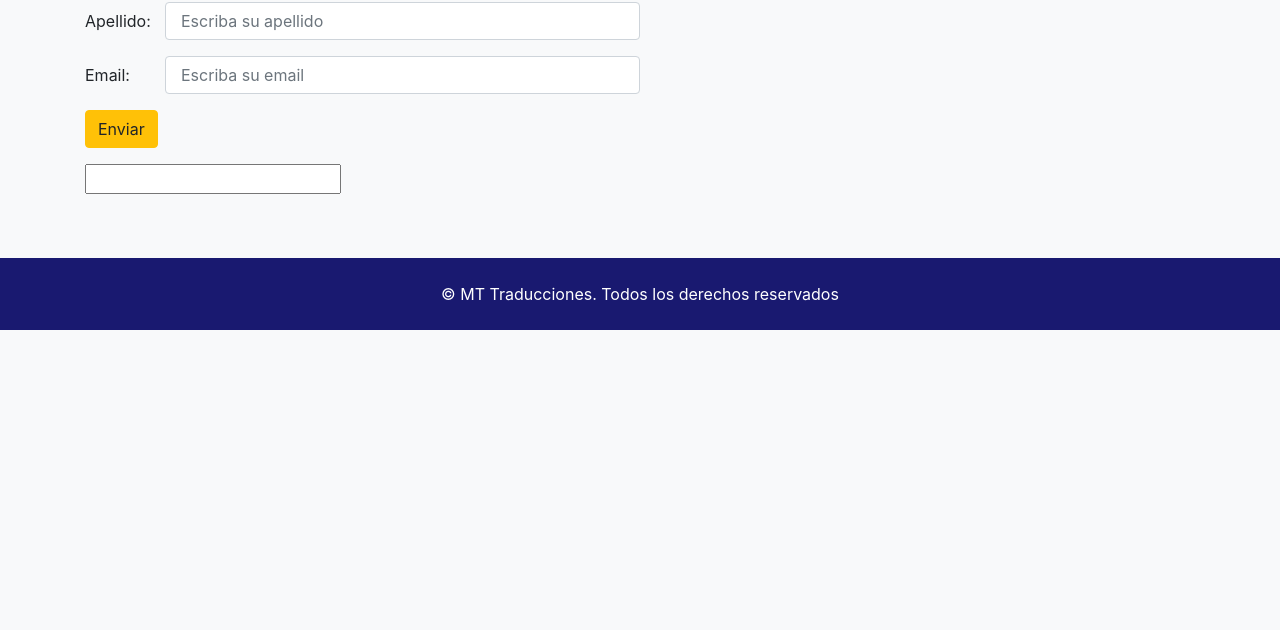
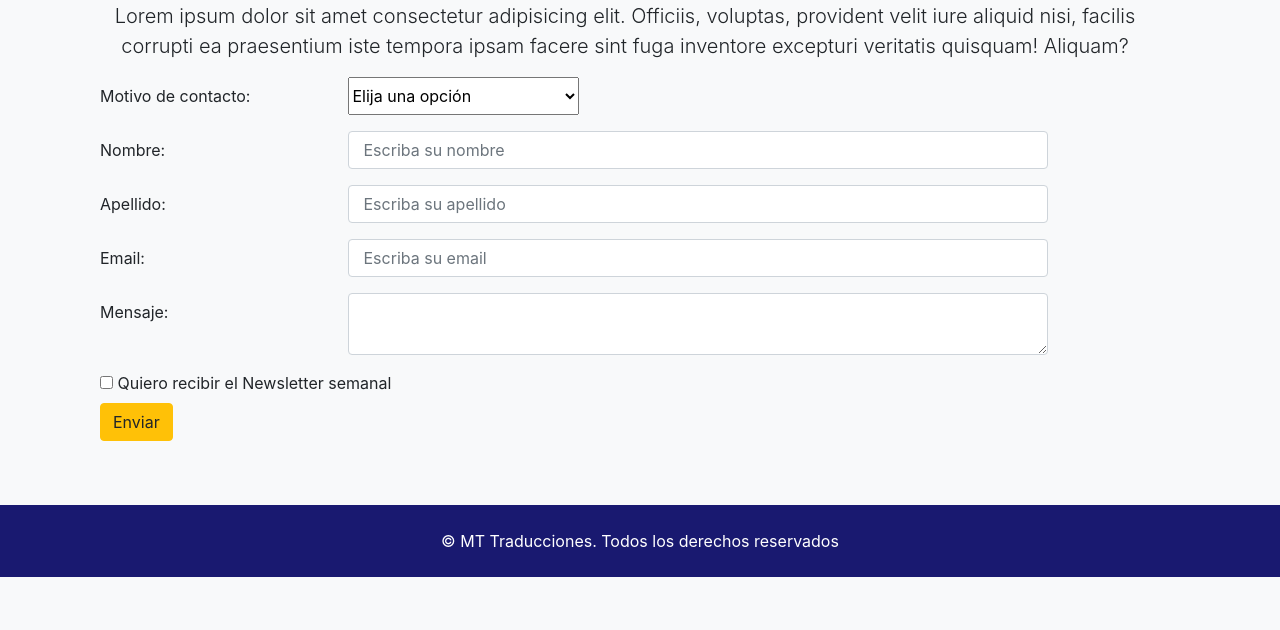
Before and after one commit to fede230298/ProyectoDW, a website: page pages/contacto.html in a window 1280 px wide. Shown: the part 170-800 px from the top of the page. Drawn offline with nearby package versions, Linux system fonts and the light colour scheme.

Commit message:
Agregando página Contacto

```diff
--- a/index.html
+++ b/index.html
@@ -8,6 +8,7 @@
     <meta http-equiv="X-UA-Compatible" content="IE=edge">
     <title>Document</title>
     <link rel="stylesheet" href="./css/main.css">
+    <link rel="icon" type="image/x-icon" href="./img/MT_Linguam.jpg">
 </head>
 <body class="bg-light">
 
@@ -149,6 +150,9 @@
     &#169; MT Traducciones. Todos los derechos reservados
   </footer>
 
+  <script src="https://code.jquery.com/jquery-3.2.1.slim.min.js" integrity="sha384-KJ3o2DKtIkvYIK3UENzmM7KCkRr/rE9/Qpg6aAZGJwFDMVNA/GpGFF93hXpG5KkN" crossorigin="anonymous"></script>
+  <script src="https://cdn.jsdelivr.net/npm/popper.js@1.12.9/dist/umd/popper.min.js" integrity="sha384-ApNbgh9B+Y1QKtv3Rn7W3mgPxhU9K/ScQsAP7hUibX39j7fakFPskvXusvfa0b4Q" crossorigin="anonymous"></script>
+  <script src="https://cdn.jsdelivr.net/npm/bootstrap@4.0.0/dist/js/bootstrap.min.js" integrity="sha384-JZR6Spejh4U02d8jOt6vLEHfe/JQGiRRSQQxSfFWpi1MquVdAyjUar5+76PVCmYl" crossorigin="anonymous"></script>
   <script src="https://maxcdn.bootstrapcdn.com/bootstrap/4.0.0/js/bootstrap.min.js" integrity="sha384-JZR6Spejh4U02d8jOt6vLEHfe/JQGiRRSQQxSfFWpi1MquVdAyjUar5+76PVCmYl" crossorigin="anonymous"></script>
 </body>
 </html>
--- a/pages/contacto.html
+++ b/pages/contacto.html
@@ -41,31 +41,61 @@
     </div>
   </nav>
   <!--Fromulario-->
-  <section class="container">
-    <h3 class="text-uppercase text-center">Formulario de contacto</h3>
+  <section class="container animacion">
+    <div class="row align-items-center section-main col-12">
+      <h3 class="text-center col-12 display-4 titulo-principal">Formulario de contacto</h3>
       <p class="lead text-center">Lorem ipsum dolor sit amet consectetur adipisicing elit. Officiis, voluptas, provident velit iure aliquid nisi, facilis corrupti ea praesentium iste tempora ipsam facere sint fuga inventore excepturi veritatis quisquam! Aliquam?</p>
-    <div class="row">
-      <div class="col-6">
+      <div class="row col-12">
+        <div class="col-12">
           <form action="">
             <div class="form-group row">
-            <label for="" class="col-2 col-form-label">Nombre:</label>
-            <input type="text" placeholder="Escriba su nombre" class="form-control col-10" name="" id="">
+              <label for="tipo" class="col-3 col-form-label">Motivo de contacto: </label>
+              <select name="tipo">
+                <option value="0">Elija una opción</option>
+                <optgroup label="Servicios">
+                  <option value="1">Traducción</option>
+                  <option value="2">Interpretación</option>
+                  <option value="3">Copywriting</option>
+                </optgroup>
+                <optgroup label="Trabajos">
+                  <option value="10">Traductor Freelance</option>
+                  <option value="11">Interprete Freelance</option>
+                  <option value="12">Escritor Freelance</option>
+                  <option value="13">Otros</option>
+                </optgroup>
+                <optgroup label="Carreras en idioma">
+                  <option value="20">Orientación científica</option>
+                  <option value="21">Orientación técnica</option>
+                  <option value="22">Orientación literaria</option>
+                  <option value="23">Orientación en marketing</option>
+                </optgroup>
+              </select>
             </div>
             <div class="form-group row">
-            <label for="" class="col-2 col-form-label">Apellido:</label>
-            <input type="text" placeholder="Escriba su apellido" class="form-control col-10" name="" id="">
+              <label for="" class="col-3 col-form-label">Nombre:</label>
+              <input type="text" placeholder="Escriba su nombre" class="form-control col-8" name="" id="">
             </div>
             <div class="form-group row">
-            <label for="" class="col-2 col-form-label">Email:</label>
-            <input type="email" placeholder="Escriba su email" class="form-control col-10" name="" id="">
+              <label for="" class="col-3 col-form-label">Apellido:</label>
+              <input type="text" placeholder="Escriba su apellido" class="form-control col-8" name="" id="">
+            </div>
+            <div class="form-group row">
+              <label for="" class="col-3 col-form-label">Email:</label>
+              <input type="email" placeholder="Escriba su email" class="form-control col-8" name="" id="">
+            </div>
+            <div class="form-group row">
+              <label for="" class="col-3 col-form-label">Mensaje:</label>
+              <textarea class="form-control col-8"></textarea>
+            </div>
+            <div>
+              <input type="checkbox" name="newsletter" id="newsletter" value="si">
+              <label for="newsletter">Quiero recibir el Newsletter semanal</label>
             </div>
             <div class="form-group">
               <button class="btn btn-warning">Enviar</button>
             </div>
-          <div class="form-group">
-            <input type>
+          </form>
         </div>
-        </form>
       </div>
     </div>
   </section>
--- /dev/null
+++ b/sass/main.scss
@@ -0,0 +1,28 @@
+/*Titulos*/
+.titulo{
+    text-align: center;
+
+    &-principal{
+        color: orange;
+    }
+    &-secundario{
+        color: midnightblue;
+    }
+    &-subtitulo{
+        color: burlywood;
+    }
+
+}
+
+/*Nav*/
+.navbar{
+    &-brand > img {
+        width: 55px;
+    }
+
+    &-main .active{
+        text-decoration: underline;
+        text-decoration-color: orange;
+        text-underline-offset: 9px;
+    }
+}
```
Also changed, not shown: package.json (added, +25 -0 lines), pages/servicios.html (+2 -2 lines), css/compilado.css (added), css/main.css, 2 other files. Lines whose indentation alone changed are shown as unchanged.
